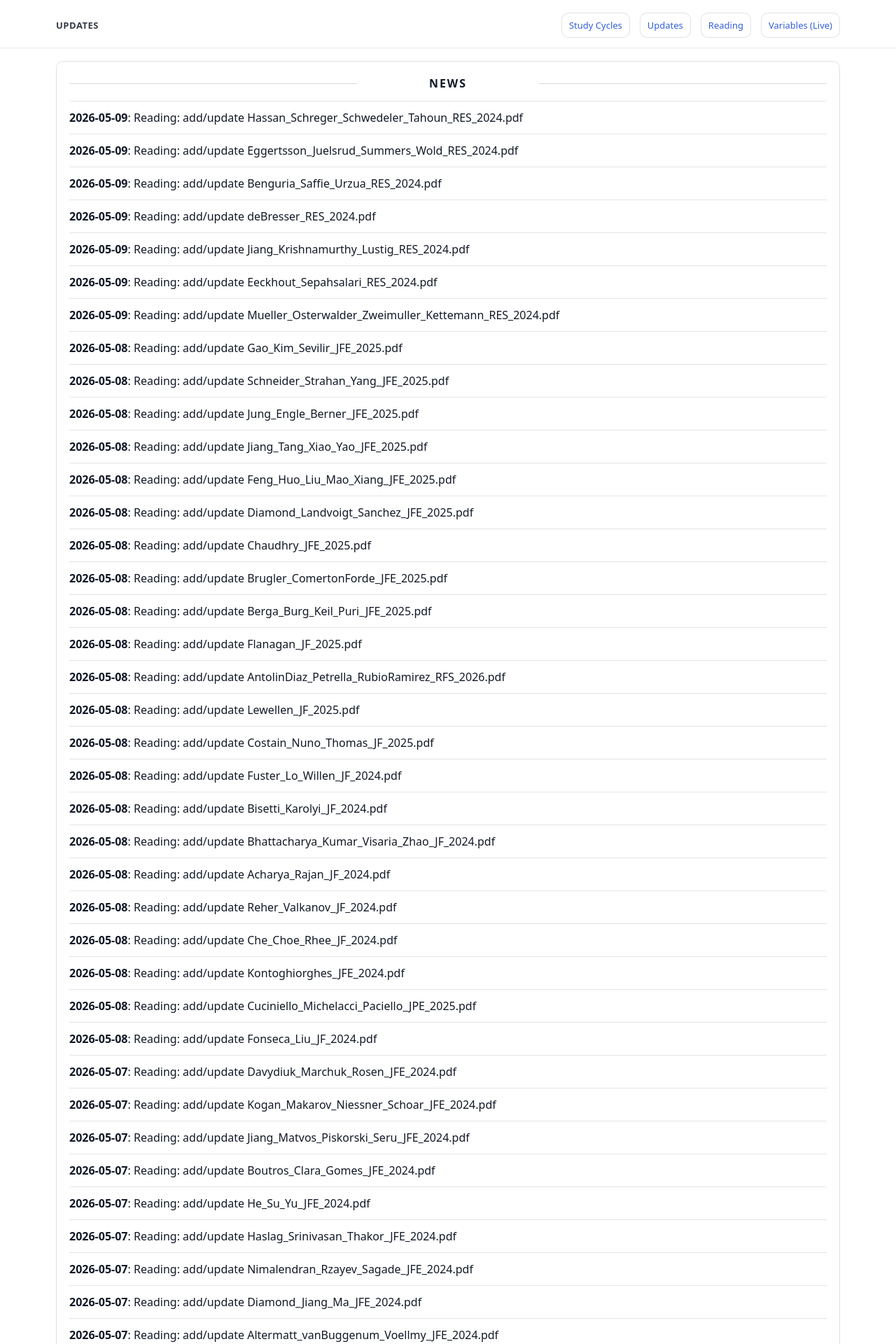
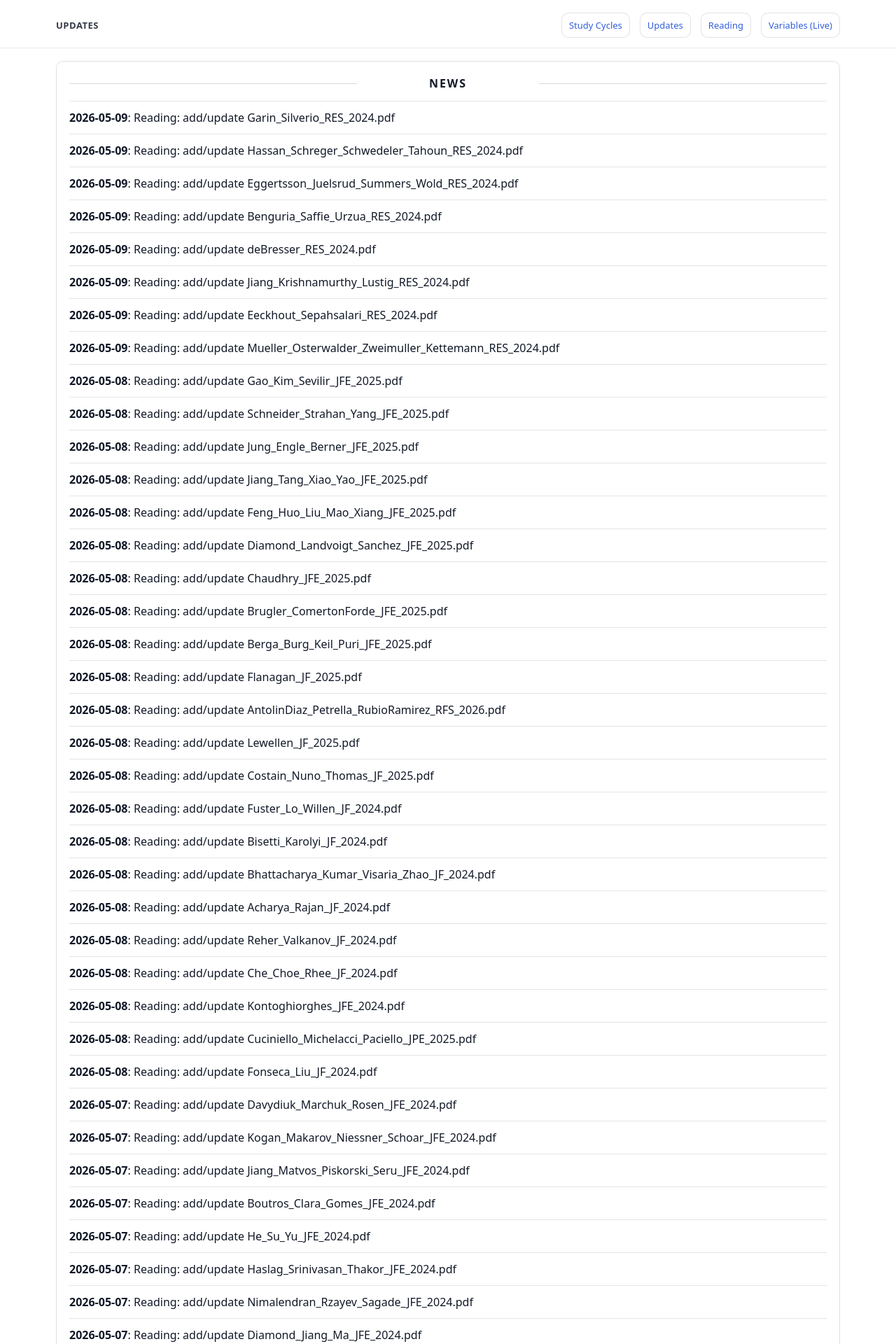
Before and after one commit to yaxinzn/study-archive, a Jekyll site: the page built from updates/index.md, in a window 1280 px wide. Shown: the top 1920 px of the page at 70% size. Built offline with Jekyll 4.4.1, drawn with Linux system fonts in a browser that asks for light colours.

Commit message:
chore: update NEWS feed

```diff
--- a/_data/news.yml
+++ b/_data/news.yml
@@ -1,4 +1,7 @@
 # Auto-generated update history (sorted newest -> oldest). Do not edit manually.
+- ts: "1778281725"
+  date: "2026-05-09"
+  title: "Reading: add/update Garin_Silverio_RES_2024.pdf"
 - ts: "1778281643"
   date: "2026-05-09"
   title: "Reading: add/update Hassan_Schreger_Schwedeler_Tahoun_RES_2024.pdf"
```
